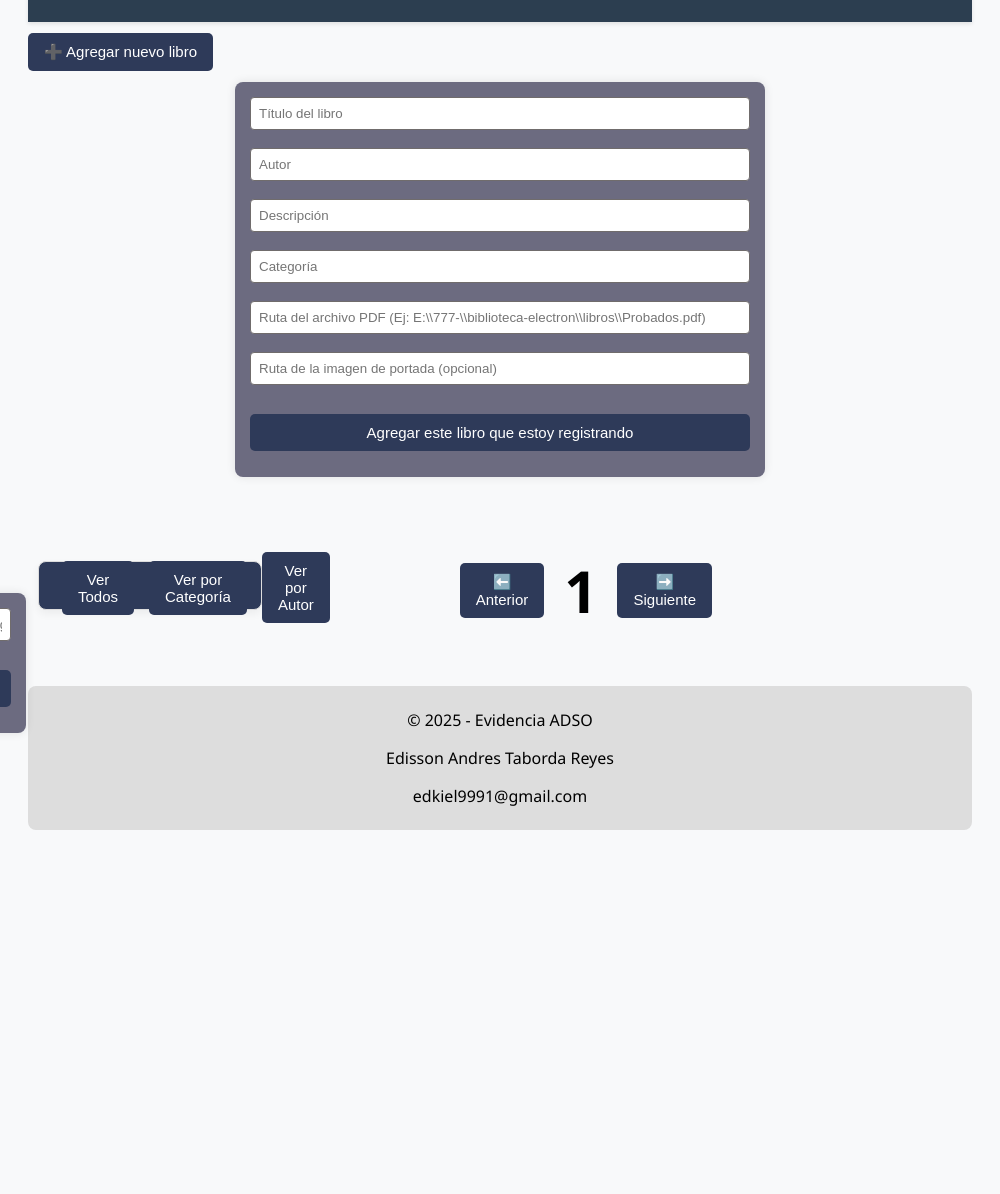
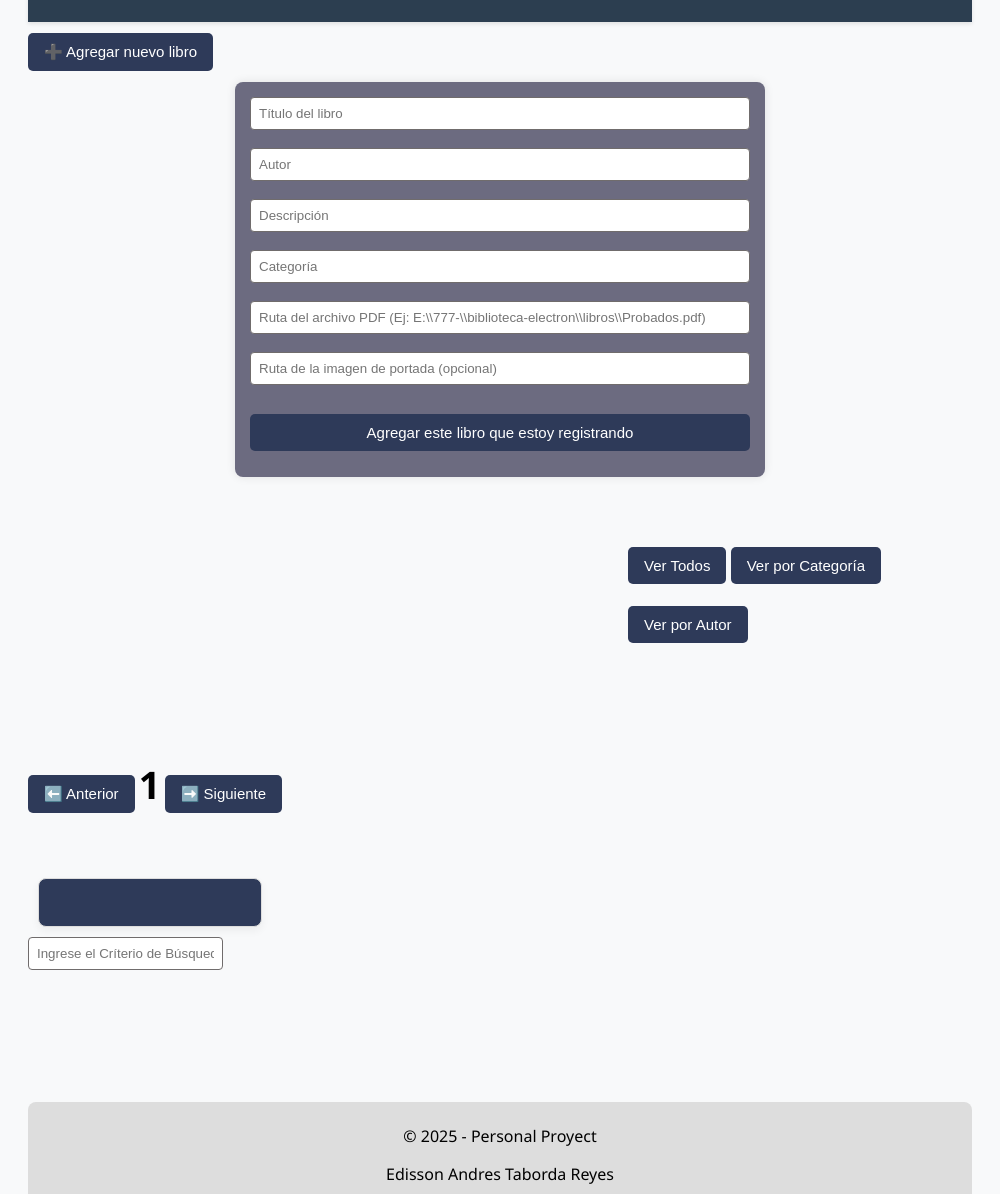
Before and after one commit to edkiel/myBiblioteca, an Electron app: page biblioteca-electron/index.html in a window 1000 px wide. Shown: the part 124-1318 px from the top of the page. Before the commit the page ends 982 px from the top, so only its background shows below. Drawn offline with Linux system fonts and the light colour scheme.

Commit message:
se adicionarion los controles de paginacion de otras paginas y un filtro de  musica en el frontend

```diff
--- a/biblioteca-electron/index.html
+++ b/biblioteca-electron/index.html
@@ -8,7 +8,7 @@
 <body>
 
     <header>
-        <h1> 📚 Mi Biblioteca Digital </h1>
+        <h1> 📚 Mi Biblioteca Digital Personal </h1>
       </header>
 
     <button id="mostrarFormularioBtn"> ➕ Agregar nuevo libro </button>
@@ -22,20 +22,9 @@
         <input type="text" id="imagen" placeholder="Ruta de la imagen de portada (opcional)">
         <button type="button" id="agregarLibroBtn">Agregar este libro que  estoy registrando</button>
     </form>
+
        <div id="librosContainer"></div> <!--en este espacio es donde se verán los libros-->
 <br>
-<br>
-    <div id="busqueda" style="display: flex;">
-        <input type="Búsqueda de Libros" placeholder="Ingrese el Críterio de Búsqueda">
-        <br>
-        <br>
-            <!-- Módulo de Búsqueda -->
-    <form id="moduloBusquedas" style="display:flex;">
-        <input type="text" id="Busqueda" placeholder="Buscar por título, autor o categoría">
-        <button type="submit" id="btnBusquedas">Buscar</button>
-    </form>
-    <br>
-    <br>
     <!-- Filtros -->
     <div id="filtros">
         <button onclick="verTodos()">Ver Todos</button>
@@ -45,31 +34,41 @@
     <br>
     <br>
     <ul id="searchResults"></ul>
-
-    <div id="librosContainer"></div>
     <br>
     <br>
     <!-- Controles de paginación -->
-    <div id="paginacion">
+    <div id="paginación">
         <button onclick="paginaAnterior()">⬅️ Anterior</button>
         <span id="paginaActual">1</span>
         <button onclick="paginaSiguiente()">➡️ Siguiente</button>
     </div>
     <br>
+
+<br>
+    <input id="busqueda" style="display: flex;">
+        <input type="Búsqueda de Libros" placeholder="Ingrese el Críterio de Búsqueda">
+        <br>
+        <br>
+        <!-- Módulo de Búsqueda
+    <form id="moduloBusquedas" style="display:flex;">
+        <input type="text" id="Busqueda" placeholder="Buscar por título, autor o categoría">
+        <button type="submit" id="btnBusquedas">Buscar</button>
+    </form>
+-->
     <br>
-    </div>
+    <br>
 
 
     <script src="script.js"></script>
 <br>
 <br>
 <br>
+
     <footer>
-        <p>© 2025 - Evidencia ADSO</p>
+        <p>© 2025 - Personal Proyect</p>
         <p>Edisson Andres Taborda Reyes</p>
         <p>edkiel9991@gmail.com</p>
-
-      </footer>
+          </footer>
 
 </body>
 </html>
--- a/biblioteca-electron/style.css
+++ b/biblioteca-electron/style.css
@@ -122,23 +122,25 @@ header {
 
 #paginacion {
     margin-top: 10px;
+    margin-left: 400px;
     display: flex;
     justify-content: center;
     align-items: center;
-    gap: 20px;
+    gap: 100px;
 }
 
 #paginaActual {
-    font-size: 58px;
+    font-size: 38px;
     font-weight: bold;
 }
 
 #filtros {
-    margin-top: 5px;
+    margin-top: 7px;
     display:inherit;
     justify-content:center;
-    gap: 15px;
+    gap: 1.5px;
     align-items:center;
+    margin-left: 600px;
 }
 
 
```
